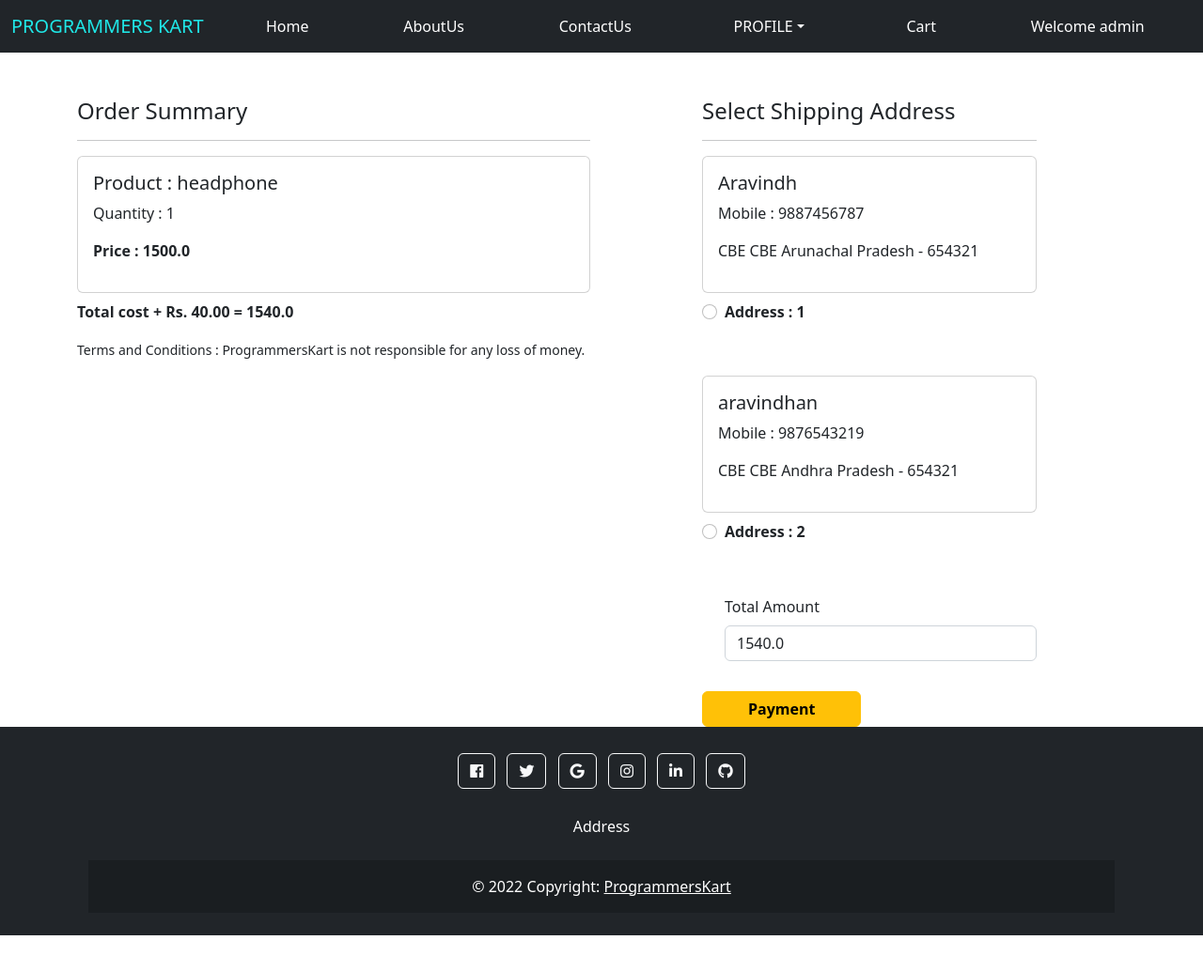
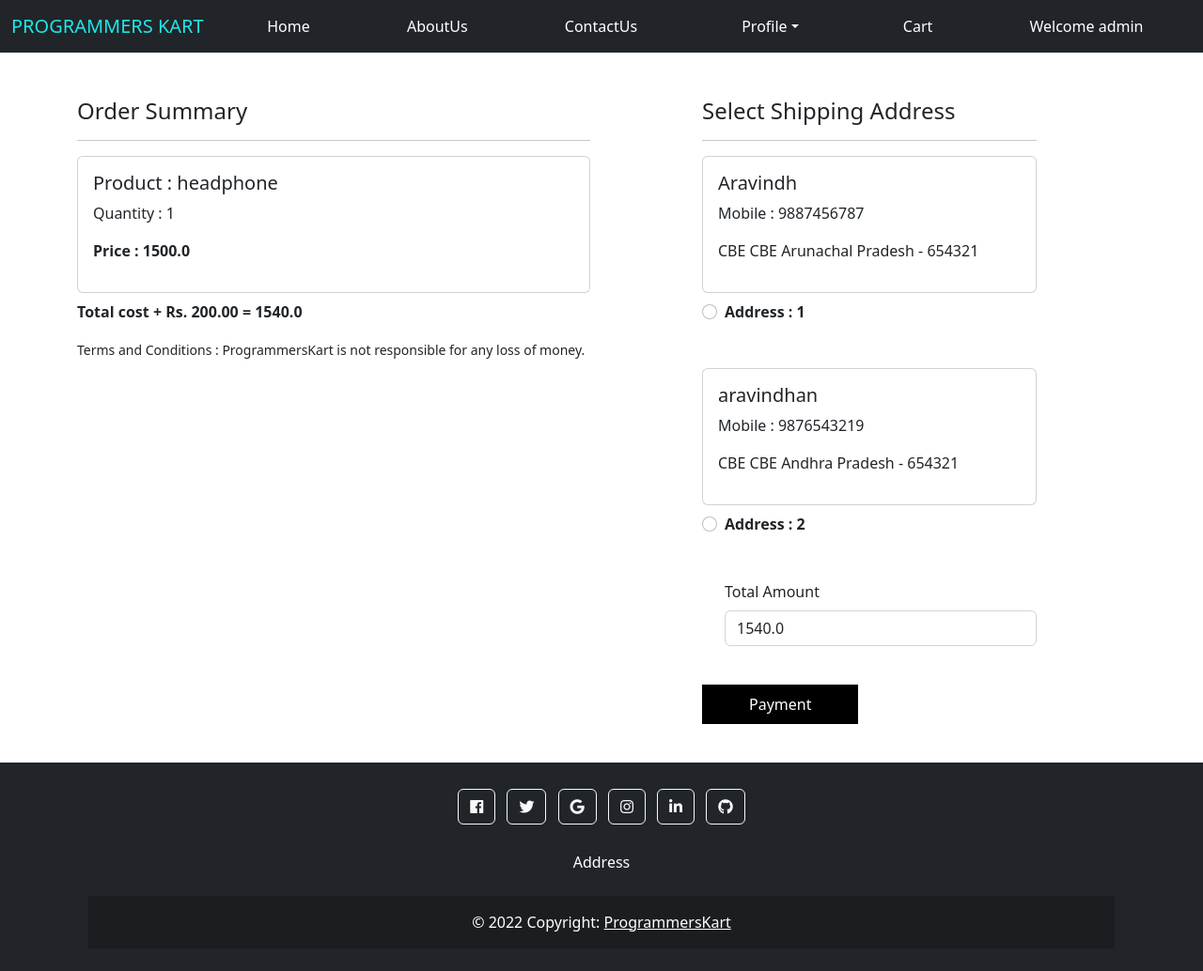
Before and after one commit to Thulasimani-B/ProgrammerKartVer2, a Django app: page /checkout/ in a window 1280 px wide. Shown: the whole page at 94% size. Before the commit the page ends 996 px from the top, so only its background shows below. Run offline with Django 4.2, Linux system fonts and the light colour scheme; a user stored in the database is signed in; data comes from the database, SQL or seed files in the repository; both versions use the stored data as it was after the commit; some libraries are stand-ins or nearby versions.

Commit message:
integrated paypal payment

```diff
--- a/ProgrammersKartProject/proKApp/static/apps/css/home.css
+++ b/ProgrammersKartProject/proKApp/static/apps/css/home.css
@@ -11,3 +11,27 @@
 #product_display {
     margin: 100px;
 }
+
+.paymentBox{
+    margin-top: 6%;
+    margin-bottom: 6%;
+    margin-left: 30%;
+    width: 40%;
+}
+
+.text-only a{
+    text-decoration: none;
+    background-color: black;
+    color: white;
+    padding: 10px 50px;
+
+
+}
+
+.totalAmountBlock input{
+    margin-bottom: 50px;
+}
+
+.footerBlock{
+    margin-top: 50px;
+}
--- a/ProgrammersKartProject/proKApp/templates/apps/base.html
+++ b/ProgrammersKartProject/proKApp/templates/apps/base.html
@@ -11,15 +11,16 @@
 
     {% load static %}
 
-    <link rel="stylesheet" href="{% static 'css/home.css'%}" />
-    <link rel="stylesheet" href="{% static 'css/signUp.css'%}" />
-    <link rel="stylesheet" href="{% static 'css/signIn.css'%}" />
+    <link rel="stylesheet" href="{% static 'apps/css/home.css'%}" />
+    <!-- <link rel="stylesheet" href="{% static 'apps/css/signUp.css'%}" />
+    <link rel="stylesheet" href="{% static 'apps/css/signIn.css'%}" /> -->
 
     <script src="https://cdn.jsdelivr.net/npm/bootstrap@5.2.3/dist/js/bootstrap.bundle.min.js" integrity="sha384-kenU1KFdBIe4zVF0s0G1M5b4hcpxyD9F7jL+jjXkk+Q2h455rYXK/7HAuoJl+0I4" crossorigin="anonymous"></script>
 
     <!-- font-awesome cdn -->
     <link rel="stylesheet" href="https://cdnjs.cloudflare.com/ajax/libs/font-awesome/4.7.0/css/font-awesome.min.css">
-
+    <script src="https://www.paypal.com/sdk/js?client-id=Aa6HkfI4v6v9wLKtKS_I8tqVl7XIXpP0wBxmcjlaqugHXFZt8CQWhF6KH3gch_qUupFOyK5n4Eychq6j&currency=INR">
+    </script>
 
     <title>
       PROGRAMMERS KART | {%block title%} {%endblock title%}
@@ -58,7 +59,7 @@
             </form> -->
 
               <li class="nav-item dropdown mx-2">
-                <a href="#" class="nav-link dropdown-toggle text-white" id="profileDropdown" role="button" data-bs-toggle="dropdown">PROFILE</a>
+                <a href="#" class="nav-link dropdown-toggle text-white" id="profileDropdown" role="button" data-bs-toggle="dropdown">Profile</a>
                 <ul class="dropdown-menu" aria-labelledby="profileDropdown">
                   <li><a class="dropdown-item" href="{% url 'profile' %}">Profile</a></li>
                   <!-- <li><a class="dropdown-item" href="{% url 'showcart' %}">Orders</a></li> -->
@@ -100,7 +101,7 @@
       {% block content %}{% endblock content%}
 
       <!-- Footer -->
-<footer class="bg-dark text-center text-white mb-0">
+<footer class="bg-dark text-center text-white mb-0 footerBlock">
     <!-- Grid container -->
     <div class="container p-4">
       <!-- Section: Social media -->
--- a/ProgrammersKartProject/proKApp/templates/apps/checkout.html
+++ b/ProgrammersKartProject/proKApp/templates/apps/checkout.html
@@ -28,7 +28,7 @@
                     </div>
                 </div>
             {% endfor %}
-            <p class="fw-bold">Total cost + Rs. 40.00 = {{totalamount}}</p>
+            <p class="fw-bold">Total cost + Rs. 200.00 = {{totalamount}}</p>
             <small>Terms and Conditions : ProgrammersKart is not responsible for any loss of money.</small>
         </div>
 
@@ -52,14 +52,14 @@
                 </div>
                 {% endfor %}
 
-                <div class="form-check mb-3">
+                <div class="form-check mb-3 totalAmountBlock">
                     <label for="totamount" class="form-label">Total Amount</label>
                     <input type="number" class="form-control" name="totamount" value="{{totalamount}}" readonly>
                 </div>
 
                 <div class="text-only">
                     <!-- <button type="submit" class="btn">Continue</button> -->
-                    <button id="rzp-button1" type="submit" class="btn btn-warning mt-3 px-5 fw-bold">Payment</button>
+                    <a href="{% url 'payment' %}">Payment</a>
                 </div>
             </form>
         </div>
--- a/ProgrammersKartProject/proKApp/urls.py
+++ b/ProgrammersKartProject/proKApp/urls.py
@@ -55,6 +55,8 @@ urlpatterns = [
     path('password-reset/',auth_view.PasswordResetView.as_view(template_name='apps/password_reset.html',form_class=MyPasswordResetForm), name='password_reset'),
     path('password-reset-done/',auth_view.PasswordResetView.as_view(template_name='apps/password_reset_done.html'),name='password_reset_done'),
     path('password-reset-confirm/<uidb64>/<token>/',auth_view.PasswordResetConfirmView.as_view(template_name='apps/password_reset_confirm.html', form_class=MySetPasswordForm), name='password_reset_confirm'),
-    path('password-reset-complete/',auth_view.PasswordResetCompleteView.as_view(template_name='apps/password_reset_complete.html'),name='password_reset_complete')
+    path('password-reset-complete/',auth_view.PasswordResetCompleteView.as_view(template_name='apps/password_reset_complete.html'),name='password_reset_complete'),
+
+    path('payment/',views.payment,name='payment'),
 
 ]+static(settings.MEDIA_URL, document_root=settings.MEDIA_ROOT)
--- a/ProgrammersKartProject/proKApp/views.py
+++ b/ProgrammersKartProject/proKApp/views.py
@@ -206,3 +206,13 @@ def remove_cart(request):
             'totalamount': totalamount
         }
         return JsonResponse(data)
+
+def payment(request):
+    user=request.user
+    cart_items=Cart.objects.filter(user=user)
+    famount=0
+    for p in cart_items:
+        value=p.quantity * p.product.selling_price
+        famount=famount+value
+    totalamount=famount+200
+    return render(request,'apps/paypalbuttons.html',locals())
```
Also changed, not shown: ProgrammersKartProject/proKApp/templates/apps/paypalbuttons.html (added, +52 -0 lines), ProgrammersKartProject/proKApp/templates/apps/thank_you.html (added, +10 -0 lines), ProgrammersKartProject/db.sqlite3.
